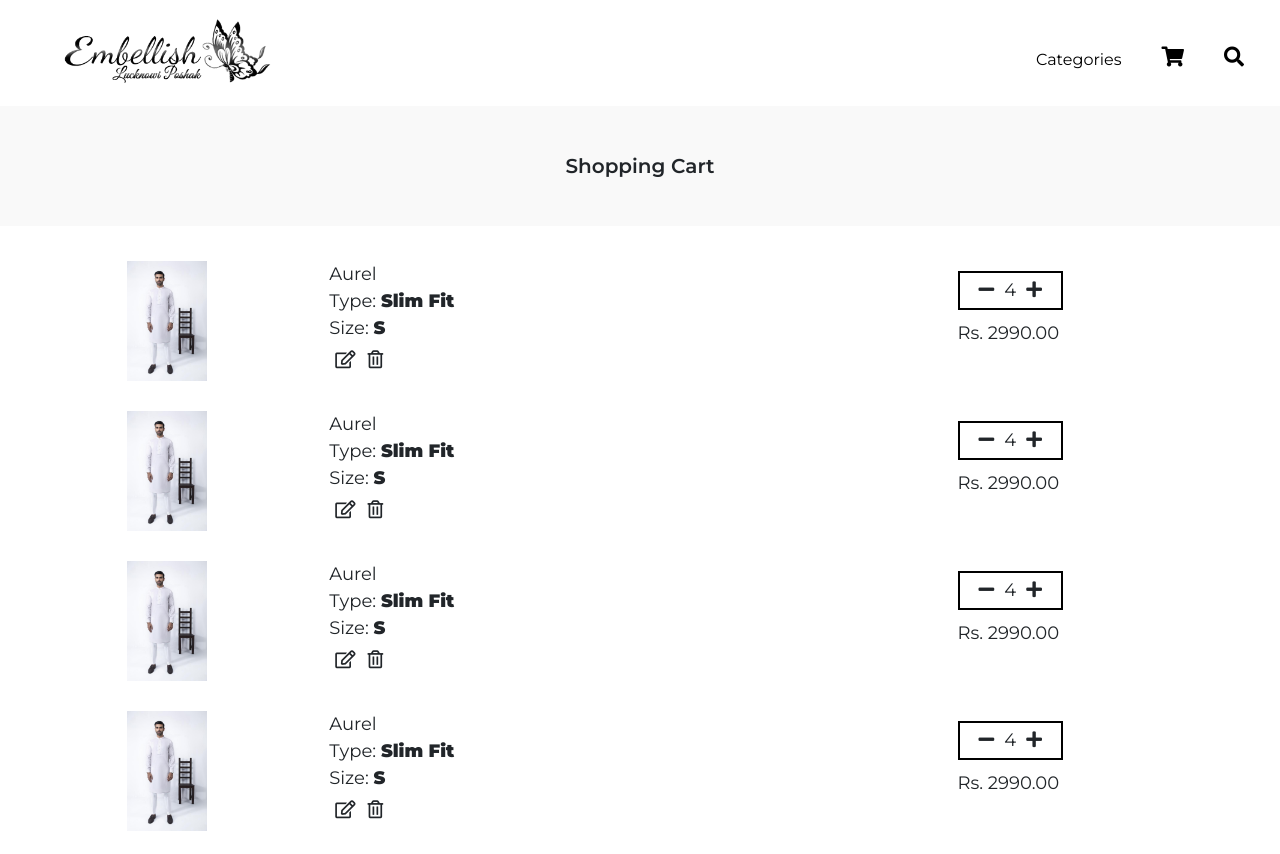
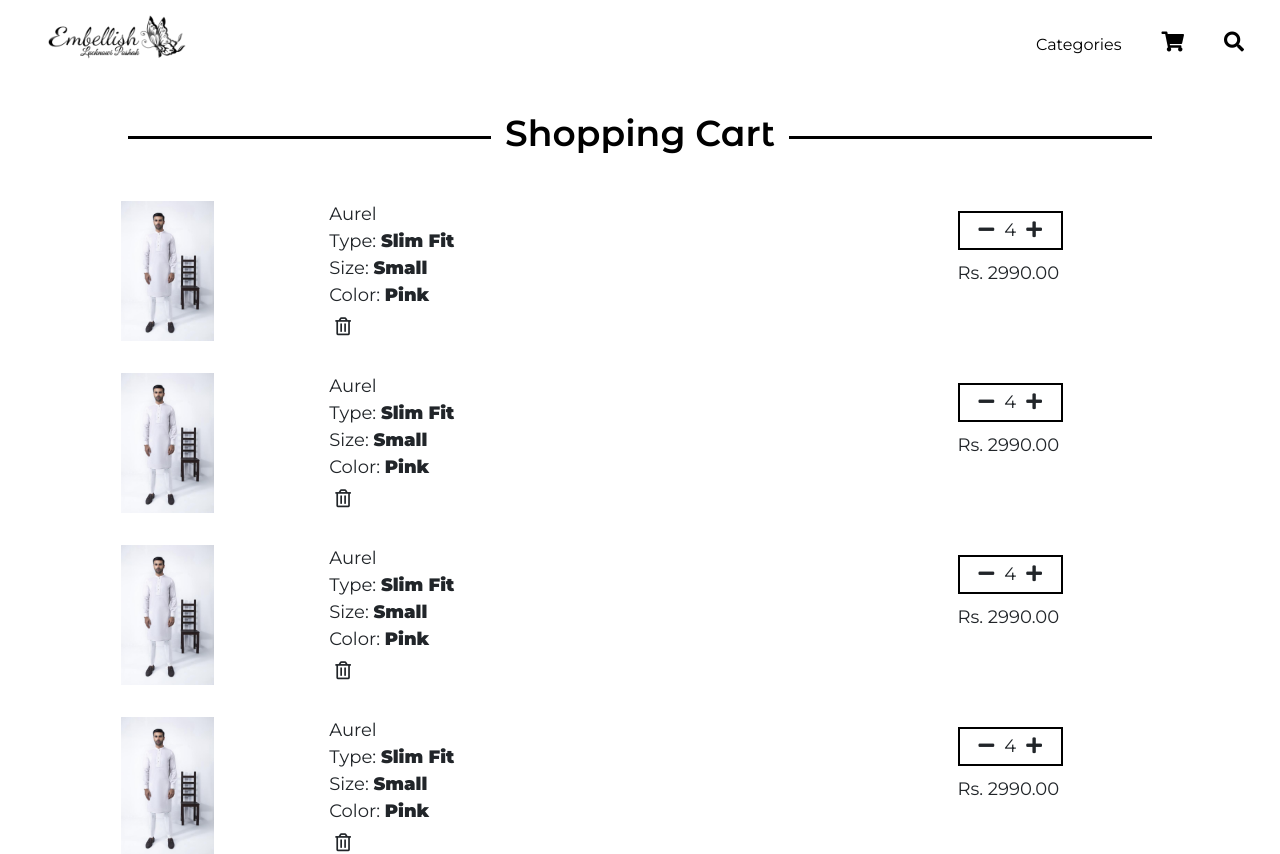
Before and after one commit to mhkhansahab/embellish, a React (Create React App) app: page /cart in a window 1280 px wide. Shown: the top 854 px of the page. Built offline with nearby package versions, Linux system fonts and the light colour scheme.

Commit message:
minor bug fixes

```diff
--- a/src/atoms/cartPageTile/cartPageTile.css
+++ b/src/atoms/cartPageTile/cartPageTile.css
@@ -56,4 +56,7 @@
     .cart-page-tile-btns{
         width: 25%;
     }
+    .cart-page-tile-img{
+        height: 140px;
+    }
 }
--- a/src/atoms/cartPageTile/cartPageTile.js
+++ b/src/atoms/cartPageTile/cartPageTile.js
@@ -16,10 +16,12 @@ function cartPageTile() {
             Type: <b>Slim Fit</b>
           </div>
           <div>
-            Size: <b>S</b>
+            Size: <b>Small</b>
+          </div>
+          <div>
+            Color: <b>Pink</b>
           </div>
           <div className="tile-icon-container">
-            <i class="far fa-edit"></i>
             <i class="far fa-trash-alt"></i>
           </div>
         </div>
--- a/src/atoms/divider/divider.css
+++ b/src/atoms/divider/divider.css
@@ -32,9 +32,12 @@
 }
 
 @media screen and (min-width : 768px) {
+    .divider-container{
+        margin-bottom: 30px;
+    }
     .myTitles{
-        font-size: xxx-large;
-        margin-top: 19px;
+        font-size: 36px;
+        margin-top: 30px;
     }
     .divider{
         margin-top: 60px;
--- /dev/null
+++ b/src/atoms/reviewCard/reviewCard.js
@@ -0,0 +1,24 @@
+import React from 'react';
+import "./reviewCard.css";
+
+function reviewCard(props) {
+    return (
+        <div className="review-card">
+            <div>
+                <div style={{backgroundImage : "url(" + props.url +")" }}></div>
+                <div>
+                    <i class="far fa-star"></i>
+                    <i class="far fa-star"></i>
+                    <i class="far fa-star"></i>
+                    <i class="far fa-star"></i>
+                    <i class="far fa-star"></i>
+                </div>
+            </div>
+            <div>
+            "Neque porro quisquam est qui dolorem ipsum quia dolor sit amet, consectetur, adipisci velit..."
+            </div>
+        </div>
+    )
+};
+
+export default reviewCard;
--- a/src/components/cartPage/cartPage.js
+++ b/src/components/cartPage/cartPage.js
@@ -1,13 +1,15 @@
 import React from "react";
 import "./cartPage.css";
 import CartPageTile from "../../atoms/cartPageTile/cartPageTile";
+import Divider from "../../atoms/divider/divider";
 
 function cartPage() {
   return (
     <div className="cart-page-container">
-      <div className="cart-page-header flex center-1 center-2">
+      {/* <div className="cart-page-header flex center-1 center-2">
         Shopping Cart
-      </div>
+      </div> */}
+      <Divider title = "Shopping Cart"></Divider>
       <CartPageTile></CartPageTile>
       <CartPageTile></CartPageTile>
       <CartPageTile></CartPageTile>
--- a/src/components/desktopNav/navbar.css
+++ b/src/components/desktopNav/navbar.css
@@ -4,7 +4,7 @@
     background-color: #fff;
  }
 
- .logo-container > img{
+ .logo-container img{
      width: 200px;
  }
  .logo-container{
--- a/src/components/desktopNav/navbar.js
+++ b/src/components/desktopNav/navbar.js
@@ -2,26 +2,35 @@ import Logo from "./../../assets/logo-black.png";
 import NavLink from "./../../atoms/navlink/navlink";
 import "./navbar.css";
 import "./../../styles/media-queries/responsive-navbar.css";
-import {Link} from "react-router-dom";
+import { Link } from "react-router-dom";
 
-
-function navbar(props){
-    return(
+function navbar(props) {
+  return (
     <nav className="navbar flex">
+      <span className="logo-container">
         <Link to="/">
-            <span className="logo-container">
           <img src={Logo} alt="Embellish Logo"></img>
+        </Link>
+      </span>
+      <span className="right-nav flex center-1">
+        <NavLink name="Categories"></NavLink>
+        <Link to="/cart" style={{ color: "black", textDecoration: "none" }}>
+          <span className="nav-icon flex">
+            <i className="fas fa-shopping-cart"></i>
           </span>
         </Link>
-            <span className="right-nav flex center-1">
-                <NavLink name="Categories"></NavLink>
-                <Link to="/cart" style={{color:"black", textDecoration:"none"}}><span className="nav-icon flex"><i className="fas fa-shopping-cart"></i></span></Link>
-                <span className="nav-icon flex"><i className="fas fa-search search-icon"></i></span>
+        <span className="nav-icon flex">
+          <i className="fas fa-search search-icon"></i>
         </span>
-            <span className="menu-container" onClick={props.clicked}><i className="fas fa-bars menu-icon"></i></span>
-            <span className="search-container"><i className="fas fa-search search-icon"></i></span>
+      </span>
+      <span className="menu-container" onClick={props.clicked}>
+        <i className="fas fa-bars menu-icon"></i>
+      </span>
+      <span className="search-container">
+        <i className="fas fa-search search-icon"></i>
+      </span>
     </nav>
-    )
+  );
 }
 
 export default navbar;
```
Also changed, not shown: src/components/productPage/productPage.js (+8 -1 lines), src/atoms/reviewCard/reviewCard.css (added). Lines whose indentation alone changed are shown as unchanged.
